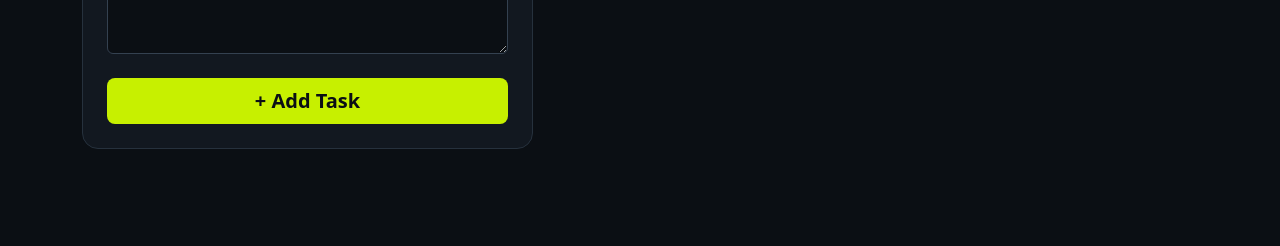
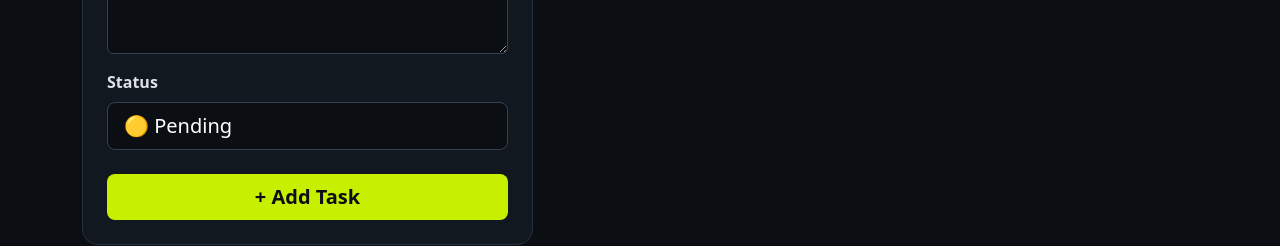
Before and after one commit to AleksandarNedic/task-manager-v2, a Next.js app: page /tasks in a window 1280 px wide. Shown: the part 434-680 px from the top of the page. Built offline with nearby package versions, Linux system fonts and the light colour scheme; no server answers; the database is empty; sample sign-in values are in the browser's storage.

Commit message:
add task status

```diff
--- a/app/(auth)/tasks/page.tsx
+++ b/app/(auth)/tasks/page.tsx
@@ -11,12 +11,15 @@ import TaskCard from "../../components/TaskCard";
 import TaskForm from "../../components/TaskForm";
 import TaskHeader from "../../components/TaskHeader";
 
+type TaskStatus = "pending" | "completed" | "in-progress";
+
 export default function TasksPage() {
   const router = useRouter();
   const { user, loading } = useAuthGuard();
   const [editingId, setEditingId] = useState<string | null>(null);
   const [saving, setSaving] = useState(false);
   const [taskToDelete, setTaskToDelete] = useState<string | null>(null);
+  const [status, setStatus] = useState<TaskStatus>("pending");
 
   const {
     setTask,
@@ -50,6 +53,7 @@ export default function TasksPage() {
     setEditingId(id);
     setTask(selectedTask.task);
     setDescription(selectedTask.description);
+    setStatus(selectedTask.status);
   };
 
   const handleCancelEdit = () => {
@@ -57,6 +61,7 @@ export default function TasksPage() {
     setEditingId(null);
     setTask("");
     setDescription("");
+    setStatus("pending");
   };
 
   const handleDelete = (id: string) => {
@@ -71,10 +76,12 @@ export default function TasksPage() {
       setError("Task is required.");
       return;
     }
+
     if (task.trim().length > 100) {
       setError("Task title must be 100 characters or less.");
       return;
     }
+
     if (description.trim().length > 500) {
       setError("Description must be 500 characters or less.");
       return;
@@ -85,7 +92,7 @@ export default function TasksPage() {
     setSaving(true);
 
     if (editingId) {
-      const success = await editTask(editingId, task, description);
+      const success = await editTask(editingId, task, description, status);
 
       if (!success) {
         setSaving(false);
@@ -95,6 +102,7 @@ export default function TasksPage() {
       setEditingId(null);
       setTask("");
       setDescription("");
+      setStatus("pending");
 
       await getTasks();
       setSaving(false);
@@ -133,6 +141,8 @@ export default function TasksPage() {
             setTask={setTask}
             description={description}
             setDescription={setDescription}
+            status={status}
+            setStatus={setStatus}
             error={error}
             saving={saving}
             editingId={editingId}
--- a/app/components/TaskCard.tsx
+++ b/app/components/TaskCard.tsx
@@ -1,8 +1,11 @@
+type TaskStatus = "pending" | "completed" | "in-progress";
+
 type TaskCardProps = {
   item: {
     id: string;
     task: string;
     description: string;
+    status: TaskStatus;
   };
   editingId: string | null;
   onEdit: (id: string) => void;
@@ -17,6 +20,26 @@ export default function TaskCard({
   onDelete,
   onCancelEdit,
 }: TaskCardProps) {
+  const statusStyles = {
+    pending: {
+      background: "#3d3212",
+      color: "#f5c542",
+      text: "🟡 Pending",
+    },
+    "in-progress": {
+      background: "#132c46",
+      color: "#4da3ff",
+      text: "🔵 In Progress",
+    },
+    completed: {
+      background: "#16351f",
+      color: "#4ade80",
+      text: "🟢 Completed",
+    },
+  };
+
+  const currentStatus = statusStyles[item.status];
+
   return (
     <div
       key={item.id}
@@ -31,7 +54,7 @@ export default function TaskCard({
           <h3 className="h5 fw-bold mb-1">{item.task}</h3>
 
           <p
-            className="mb-0"
+            className="mb-2"
             style={{
               color: "#8793a1",
               overflowWrap: "anywhere",
@@ -39,6 +62,17 @@ export default function TaskCard({
           >
             {item.description}
           </p>
+
+          <span
+            className="badge rounded-pill"
+            style={{
+              background: currentStatus.background,
+              color: currentStatus.color,
+              fontWeight: 600,
+            }}
+          >
+            {currentStatus.text}
+          </span>
         </div>
 
         <div className="d-flex gap-2">
--- a/app/components/TaskForm.tsx
+++ b/app/components/TaskForm.tsx
@@ -1,8 +1,12 @@
+type TaskStatus = "pending" | "completed" | "in-progress";
+
 type TaskFormProps = {
   task: string;
   setTask: (value: string) => void;
   description: string;
   setDescription: (value: string) => void;
+  status: TaskStatus;
+  setStatus: (value: TaskStatus) => void;
   error: string;
   saving: boolean;
   editingId: string | null;
@@ -14,6 +18,8 @@ export default function TaskForm({
   setTask,
   description,
   setDescription,
+  status,
+  setStatus,
   error,
   saving,
   editingId,
@@ -56,7 +62,7 @@ export default function TaskForm({
             />
           </div>
 
-          <div className="mb-4">
+          <div className="mb-3">
             <label
               htmlFor="description"
               className="form-label fw-semibold"
@@ -79,6 +85,32 @@ export default function TaskForm({
                 color: "#ffffff",
               }}
             />
+          </div>
+
+          <div className="mb-4">
+            <label
+              htmlFor="status"
+              className="form-label fw-semibold"
+              style={{ color: "#dce2e8" }}
+            >
+              Status
+            </label>
+
+            <select
+              value={status}
+              onChange={(e) => setStatus(e.target.value as TaskStatus)}
+              id="status"
+              className="form-select form-select-lg"
+              style={{
+                background: "#0b0f14",
+                border: "1px solid #344150",
+                color: "#ffffff",
+              }}
+            >
+              <option value="pending">🟡 Pending</option>
+              <option value="in-progress">🔵 In Progress</option>
+              <option value="completed">🟢 Completed</option>
+            </select>
           </div>
 
           {error && (
--- a/hooks/useTask.tsx
+++ b/hooks/useTask.tsx
@@ -1,4 +1,4 @@
-import { useState } from "react";
+import { useState, type FormEvent } from "react";
 import { auth, db } from "@/lib/firebase";
 import {
   addDoc,
@@ -13,7 +13,9 @@ type Task = {
   id: string;
   task: string;
   description: string;
+  status: "pending" | "completed" | "in-progress";
 };
+
 const getFirebaseErrorMessage = (error: unknown, action: string) => {
   const e = error as {
     code?: string;
@@ -42,10 +44,16 @@ export default function useTask() {
   const [error, setError] = useState("");
   const [showConfirm, setShowConfirm] = useState(false);
 
-  const editTask = async (id: string, task: string, description: string) => {
+  const editTask = async (
+    id: string,
+    task: string,
+    description: string,
+    status: "pending" | "completed" | "in-progress",
+  ) => {
     const user = auth.currentUser;
 
     if (!user) return false;
+
     if (!task.trim()) {
       setError("Task is required.");
       return false;
@@ -67,12 +75,13 @@ export default function useTask() {
       await updateDoc(taskRef, {
         task: task,
         description: description,
+        status: status,
       });
 
       return true;
     } catch (error) {
       console.error("Failed to update task:", error);
-      setError("Failed to update task. Please try again.");
+      setError(getFirebaseErrorMessage(error, "update this task"));
 
       return false;
     }
@@ -91,7 +100,7 @@ export default function useTask() {
       setTasks(tasks.filter((task) => task.id !== id));
     } catch (error) {
       console.error("Failed to delete task:", error);
-      setError("Failed to delete task. Please try again.");
+      setError(getFirebaseErrorMessage(error, "delete this task"));
     }
   };
 
@@ -106,6 +115,7 @@ export default function useTask() {
       setError("Please enter a task title.");
       return;
     }
+
     if (task.trim().length > 100) {
       setError("Task title must be 100 characters or less.");
       return;
@@ -124,12 +134,14 @@ export default function useTask() {
       const docRef = await addDoc(tasksCollection, {
         task,
         description,
+        status: "pending",
       });
 
-      const newTask = {
+      const newTask: Task = {
         id: docRef.id,
         task,
         description,
+        status: "pending",
       };
 
       setTasks([...tasks, newTask]);
@@ -138,7 +150,7 @@ export default function useTask() {
       setDescription("");
     } catch (error) {
       console.error("Failed to add task:", error);
-      setError("Failed to add task. Please try again.");
+      setError(getFirebaseErrorMessage(error, "add this task"));
     }
   };
 
@@ -162,7 +174,7 @@ export default function useTask() {
       setTasks(tasksData);
     } catch (error) {
       console.error("Failed to load tasks:", error);
-      setError("Failed to load tasks. Please try again.");
+      setError(getFirebaseErrorMessage(error, "load your tasks"));
     } finally {
       setLoadingTasks(false);
     }
```
